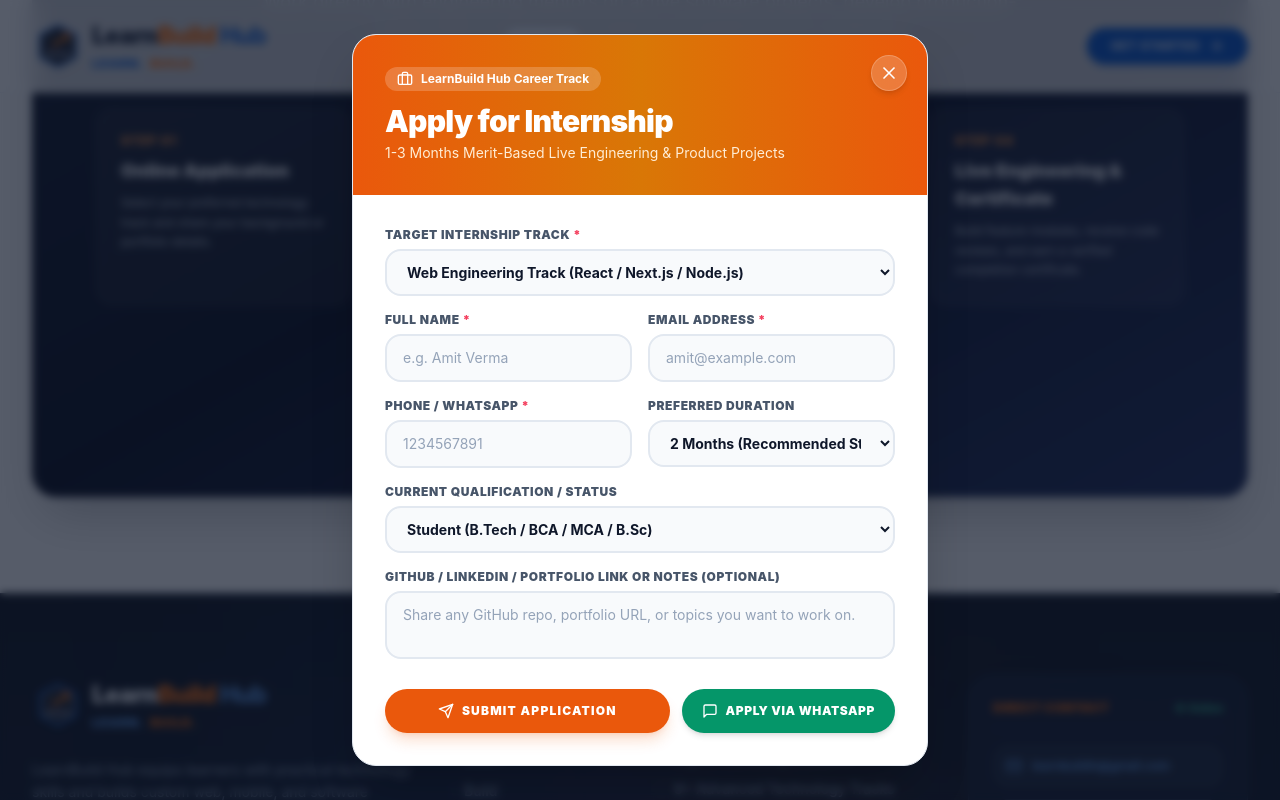
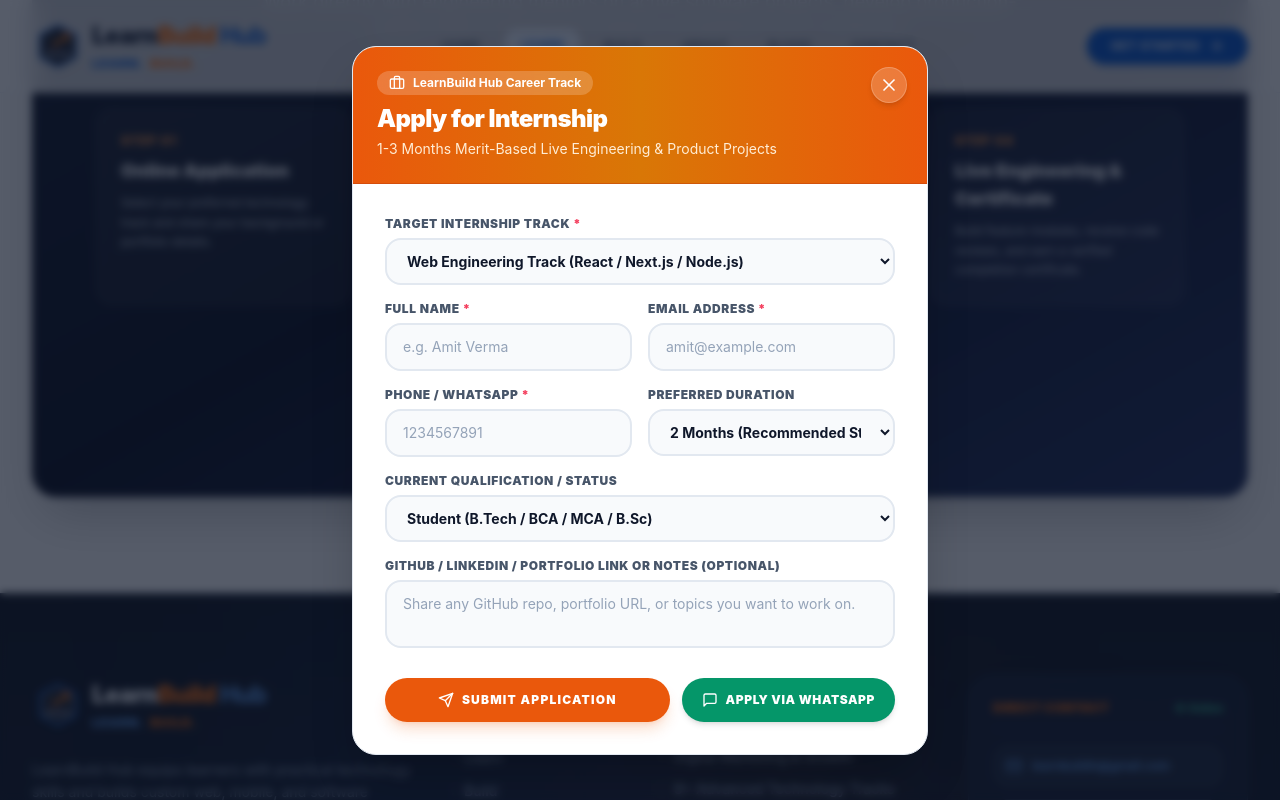
Before and after one commit to ars2904/learnbuild-hub, a Next.js app: page /learn in a window 1280 px wide. Both pictures are taken after a click on the button "APPLY FOR INTERNSHIP →". Shown: the part 3608-4408 px from the top of the page. Built offline with nearby package versions, Linux system fonts and the light colour scheme.

Commit message:
regular update

```diff
--- a/src/components/build/DemoRequestModal.tsx
+++ b/src/components/build/DemoRequestModal.tsx
@@ -100,7 +100,7 @@ export const DemoRequestModal: React.FC<DemoRequestModalProps> = ({
 
   return (
     <AnimatePresence>
-      <div className="fixed inset-0 z-[100] flex items-center justify-center p-4 sm:p-6 overflow-y-auto">
+      <div className="fixed inset-0 z-[100] flex items-center justify-center p-3 sm:p-6 overflow-hidden">
         {/* Backdrop */}
         <motion.div
           initial={{ opacity: 0 }}
@@ -116,10 +116,10 @@ export const DemoRequestModal: React.FC<DemoRequestModalProps> = ({
           animate={{ opacity: 1, scale: 1, y: 0 }}
           exit={{ opacity: 0, scale: 0.95, y: 20 }}
           transition={{ duration: 0.3, ease: "easeOut" }}
-          className="relative w-full max-w-xl rounded-3xl bg-white border border-slate-200 shadow-2xl overflow-hidden z-10 my-8"
+          className="relative w-full max-w-xl max-h-[90vh] rounded-3xl bg-white border border-slate-200 shadow-2xl overflow-hidden z-10 flex flex-col my-auto"
         >
-          {/* Header Banner */}
-          <div className="bg-gradient-to-r from-blue-900 via-indigo-900 to-blue-950 p-6 sm:p-8 pr-14 sm:pr-16 text-white relative">
+          {/* Fixed Header Banner */}
+          <div className="bg-gradient-to-r from-blue-900 via-indigo-900 to-blue-950 p-5 sm:p-6 pr-14 sm:pr-16 text-white relative flex-shrink-0 border-b border-blue-800/50">
             <button
               onClick={onClose}
               aria-label="Close modal"
@@ -128,12 +128,12 @@ export const DemoRequestModal: React.FC<DemoRequestModalProps> = ({
               <X className="w-5 h-5" />
             </button>
 
-            <div className="inline-flex items-center gap-2 px-3 py-1 rounded-full bg-white/10 backdrop-blur-md text-xs font-bold text-blue-200 mb-3">
+            <div className="inline-flex items-center gap-2 px-3 py-1 rounded-full bg-white/10 backdrop-blur-md text-xs font-bold text-blue-200 mb-2">
               <MonitorPlay className="w-4 h-4 text-blue-400" />
               <span>LearnBuild Hub Live Demo</span>
             </div>
 
-            <h3 className="text-2xl sm:text-3xl font-black tracking-tight text-white mb-1">
+            <h3 className="text-xl sm:text-2xl font-black tracking-tight text-white mb-1">
               Apply for Live Demo
             </h3>
             <p className="text-xs sm:text-sm text-blue-200 font-normal">
@@ -141,8 +141,8 @@ export const DemoRequestModal: React.FC<DemoRequestModalProps> = ({
             </p>
           </div>
 
-          {/* Body */}
-          <div className="p-6 sm:p-8">
+          {/* Scrollable Body */}
+          <div className="p-5 sm:p-8 overflow-y-auto flex-1">
             {status === "success" ? (
               <motion.div
                 initial={{ opacity: 0, scale: 0.9 }}
--- a/src/components/learn/EnrollmentModal.tsx
+++ b/src/components/learn/EnrollmentModal.tsx
@@ -97,7 +97,7 @@ export const EnrollmentModal: React.FC<EnrollmentModalProps> = ({
 
   return (
     <AnimatePresence>
-      <div className="fixed inset-0 z-[100] flex items-center justify-center p-4 sm:p-6 overflow-y-auto">
+      <div className="fixed inset-0 z-[100] flex items-center justify-center p-3 sm:p-6 overflow-hidden">
         {/* Backdrop overlay */}
         <motion.div
           initial={{ opacity: 0 }}
@@ -113,10 +113,10 @@ export const EnrollmentModal: React.FC<EnrollmentModalProps> = ({
           animate={{ opacity: 1, scale: 1, y: 0 }}
           exit={{ opacity: 0, scale: 0.95, y: 20 }}
           transition={{ duration: 0.3, ease: "easeOut" }}
-          className="relative w-full max-w-xl rounded-3xl bg-white border border-slate-200 shadow-2xl overflow-hidden z-10 my-8"
+          className="relative w-full max-w-xl max-h-[90vh] rounded-3xl bg-white border border-slate-200 shadow-2xl overflow-hidden z-10 flex flex-col my-auto"
         >
-          {/* Header Banner */}
-          <div className="bg-gradient-to-r from-slate-900 via-blue-950 to-slate-900 p-6 sm:p-8 pr-14 sm:pr-16 text-white relative">
+          {/* Fixed Header Banner */}
+          <div className="bg-gradient-to-r from-slate-900 via-blue-950 to-slate-900 p-5 sm:p-6 pr-14 sm:pr-16 text-white relative flex-shrink-0 border-b border-slate-800">
             <button
               onClick={onClose}
               aria-label="Close modal"
@@ -125,12 +125,12 @@ export const EnrollmentModal: React.FC<EnrollmentModalProps> = ({
               <X className="w-5 h-5" />
             </button>
 
-            <div className="inline-flex items-center gap-2 px-3 py-1 rounded-full bg-brand-blue/30 border border-blue-400/30 text-xs font-bold text-blue-300 mb-3">
+            <div className="inline-flex items-center gap-2 px-3 py-1 rounded-full bg-brand-blue/30 border border-blue-400/30 text-xs font-bold text-blue-300 mb-2">
               <GraduationCap className="w-4 h-4 text-blue-400" />
               <span>LearnBuild Hub Enrollment</span>
             </div>
 
-            <h3 className="text-2xl sm:text-3xl font-black tracking-tight text-white mb-1">
+            <h3 className="text-xl sm:text-2xl font-black tracking-tight text-white mb-1">
               Course Enrollment Enquiry
             </h3>
             <p className="text-xs sm:text-sm text-slate-300 font-normal">
@@ -138,8 +138,8 @@ export const EnrollmentModal: React.FC<EnrollmentModalProps> = ({
             </p>
           </div>
 
-          {/* Form Body */}
-          <div className="p-6 sm:p-8">
+          {/* Scrollable Form Body */}
+          <div className="p-5 sm:p-8 overflow-y-auto flex-1">
             {status === "success" ? (
               <motion.div
                 initial={{ opacity: 0, scale: 0.9 }}
--- a/src/components/learn/InternshipModal.tsx
+++ b/src/components/learn/InternshipModal.tsx
@@ -101,7 +101,7 @@ export const InternshipModal: React.FC<InternshipModalProps> = ({
 
   return (
     <AnimatePresence>
-      <div className="fixed inset-0 z-[100] flex items-center justify-center p-4 sm:p-6 overflow-y-auto">
+      <div className="fixed inset-0 z-[100] flex items-center justify-center p-3 sm:p-6 overflow-hidden">
         {/* Backdrop */}
         <motion.div
           initial={{ opacity: 0 }}
@@ -117,10 +117,10 @@ export const InternshipModal: React.FC<InternshipModalProps> = ({
           animate={{ opacity: 1, scale: 1, y: 0 }}
           exit={{ opacity: 0, scale: 0.95, y: 20 }}
           transition={{ duration: 0.3, ease: "easeOut" }}
-          className="relative w-full max-w-xl rounded-3xl bg-white border border-slate-200 shadow-2xl overflow-hidden z-10 my-8"
+          className="relative w-full max-w-xl max-h-[90vh] rounded-3xl bg-white border border-slate-200 shadow-2xl overflow-hidden z-10 flex flex-col my-auto"
         >
-          {/* Header Banner */}
-          <div className="bg-gradient-to-r from-orange-600 via-amber-600 to-orange-600 p-6 sm:p-8 pr-14 sm:pr-16 text-white relative">
+          {/* Fixed Header Banner */}
+          <div className="bg-gradient-to-r from-orange-600 via-amber-600 to-orange-600 p-5 sm:p-6 pr-14 sm:pr-16 text-white relative flex-shrink-0 border-b border-orange-700/50">
             <button
               onClick={onClose}
               aria-label="Close modal"
@@ -129,12 +129,12 @@ export const InternshipModal: React.FC<InternshipModalProps> = ({
               <X className="w-5 h-5" />
             </button>
 
-            <div className="inline-flex items-center gap-2 px-3 py-1 rounded-full bg-white/20 backdrop-blur-md text-xs font-bold text-white mb-3">
+            <div className="inline-flex items-center gap-2 px-3 py-1 rounded-full bg-white/20 backdrop-blur-md text-xs font-bold text-white mb-2">
               <Briefcase className="w-4 h-4 text-white" />
               <span>LearnBuild Hub Career Track</span>
             </div>
 
-            <h3 className="text-2xl sm:text-3xl font-black tracking-tight text-white mb-1">
+            <h3 className="text-xl sm:text-2xl font-black tracking-tight text-white mb-1">
               Apply for Internship
             </h3>
             <p className="text-xs sm:text-sm text-orange-100 font-normal">
@@ -142,8 +142,8 @@ export const InternshipModal: React.FC<InternshipModalProps> = ({
             </p>
           </div>
 
-          {/* Body */}
-          <div className="p-6 sm:p-8">
+          {/* Scrollable Form Body */}
+          <div className="p-5 sm:p-8 overflow-y-auto flex-1">
             {status === "success" ? (
               <motion.div
                 initial={{ opacity: 0, scale: 0.9 }}
```
